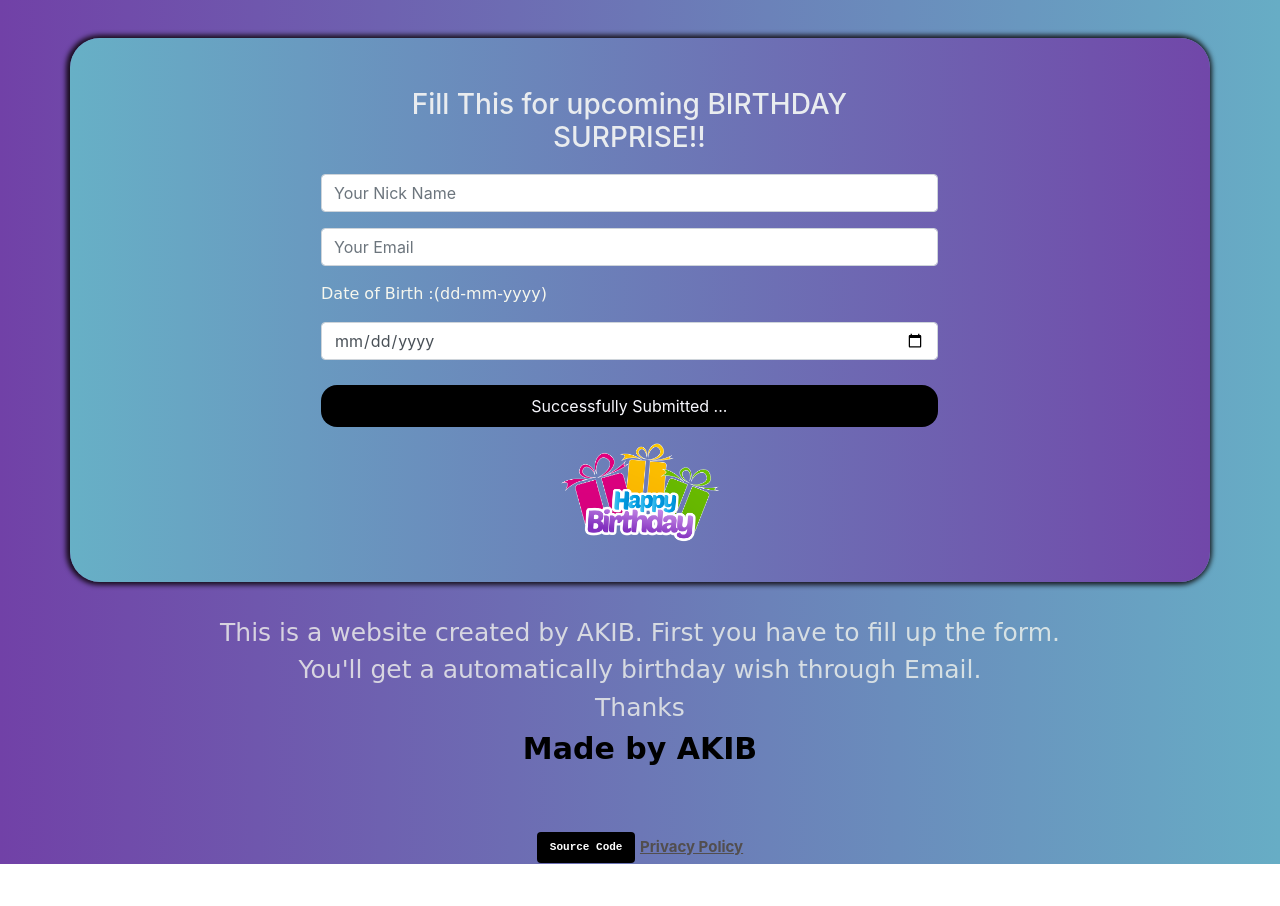
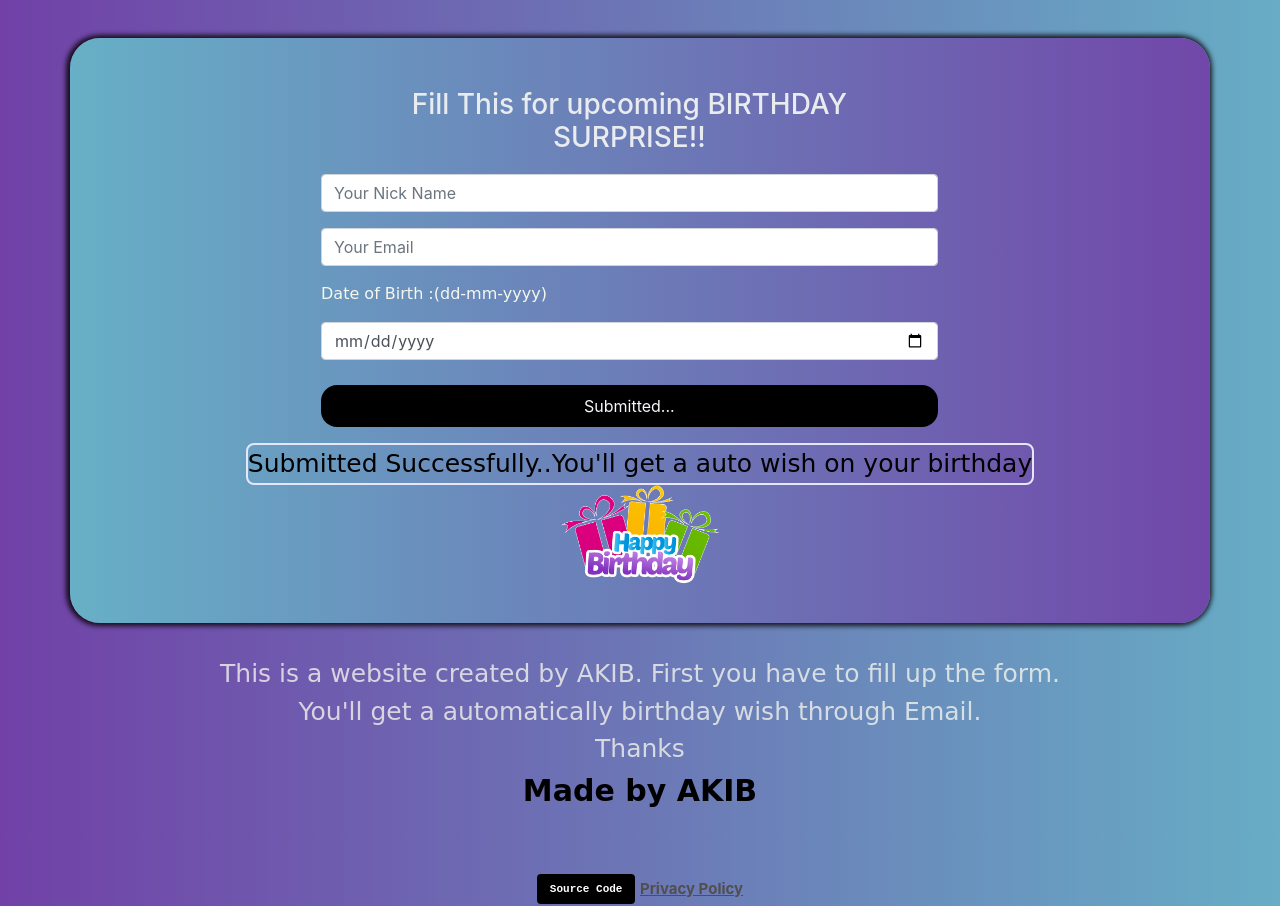
Before and after one commit to xamanakib/birthdaywish, a plain HTML site: page index.html in a window 1280 px wide. Both pictures are taken after typing "Sample", "name@example.com", "2020-01-15" into the empty fields and a click on the input "Submit". Before the commit the page ends 864 px from the top, so only its background shows below. Drawn offline with nearby package versions, Linux system fonts and the light colour scheme; no server answers; a web font is replaced by a local one.

Commit message:
Submit animation

```diff
--- a/index.html
+++ b/index.html
@@ -123,6 +123,32 @@
             font-size: 15px;
         }
 
+        #hide {
+            display: none;
+        }
+
+        #hide p {
+            padding: 0px;
+            color: #000000;
+            border: 2px solid lavender;
+            width: fit-content;
+            margin: auto;
+            border-radius: 8px;
+            outline: none;
+            animation: sub .5s ease-in;
+        }
+
+        @keyframes sub {
+            0% {
+                opacity: .6;
+                transform: scale(.6);
+            }
+            100% {
+                opacity: 1;
+                transform: scale(1);
+            }
+        }
+
         @media only screen and (max-width: 1000px) and (min-width: 320px) {
             .form-new {
                 margin-right: 2%;
@@ -162,6 +188,9 @@
                     </div>
                 </div>
             </div>
+            <div id="hide">
+                <p class="lText">Submitted Successfully..You'll get a auto wish on your birthday</p>
+            </div>
             <div class="img">
                 <img src="img.png" alt="">
             </div>
@@ -192,11 +221,16 @@
             let inp = document.getElementById("Inp");
             let inpp = document.getElementById("Inpp");
             let inppp = document.getElementById("Inppp");
+            let hide = document.getElementById("hide");
+
             inp.value = null;
             inpp.value = null;
             inppp.value = null;
             let subText = document.getElementById("btn");
-            subText.value = "Successfully Submitted ..."
+            subText.value = "Submitted...";
+            hide.style.display = 'block';
+
+
         })
 
 
```
